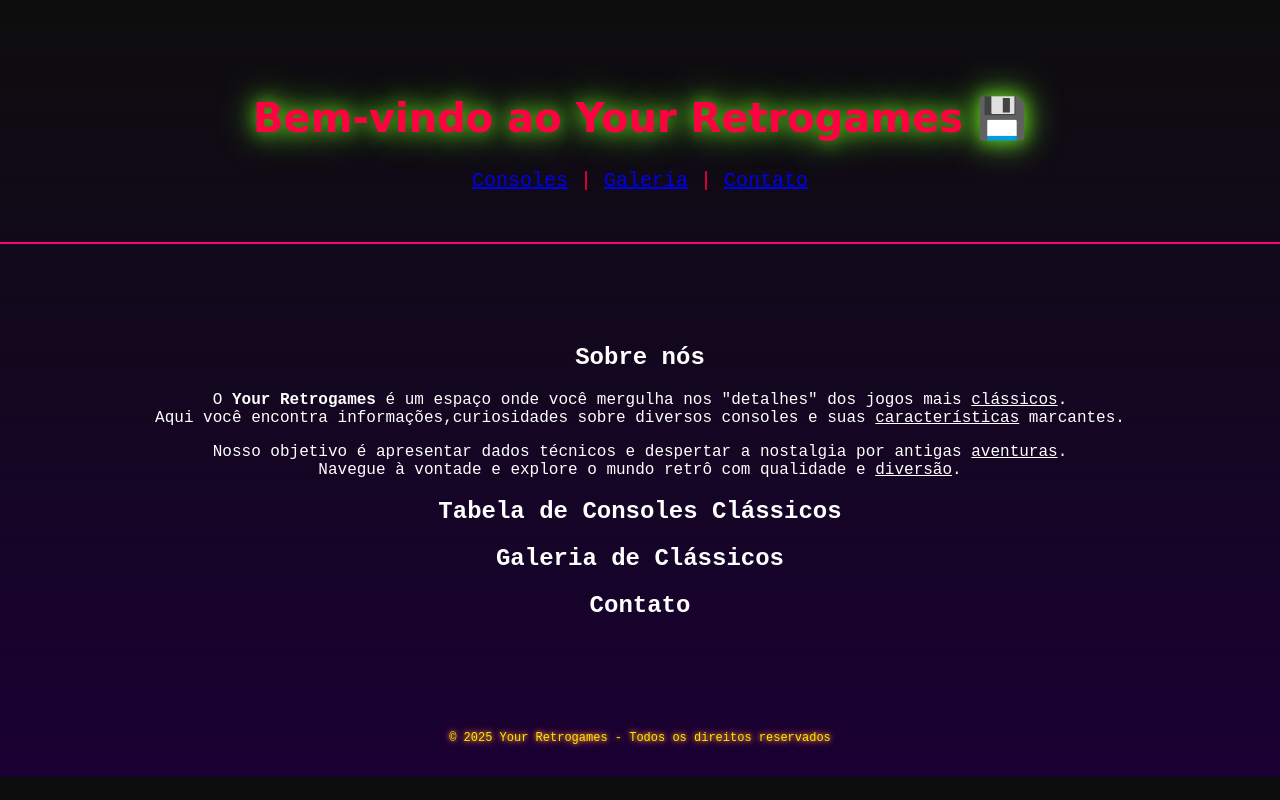
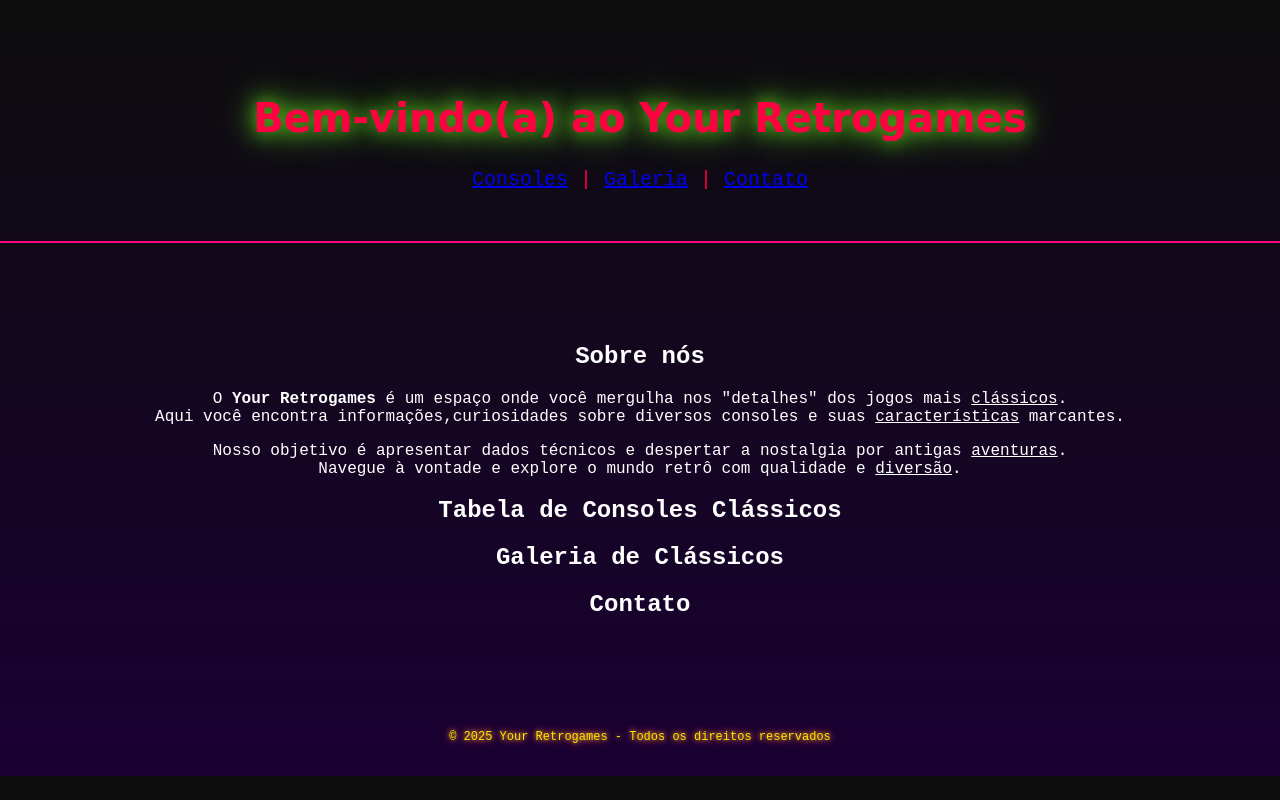
Before and after one commit to IsaacSamuel009/Prova03-e-Guia-de-pesquisas, a plain HTML site: page meio.html in a window 1280 px wide. Drawn offline with Linux system fonts and the light colour scheme.

Commit message:
Update welcome message for inclusivity

```diff
--- a/meio.html
+++ b/meio.html
@@ -8,7 +8,7 @@
  <body>
 
   <header>
-        <h1>Bem-vindo ao Your Retrogames 💾</h1>
+        <h1>Bem-vindo(a) ao Your Retrogames </h1>
          <nav>
               <a href="#consoles">Consoles</a> |
               <a href="#galeria">Galeria</a> |
```
